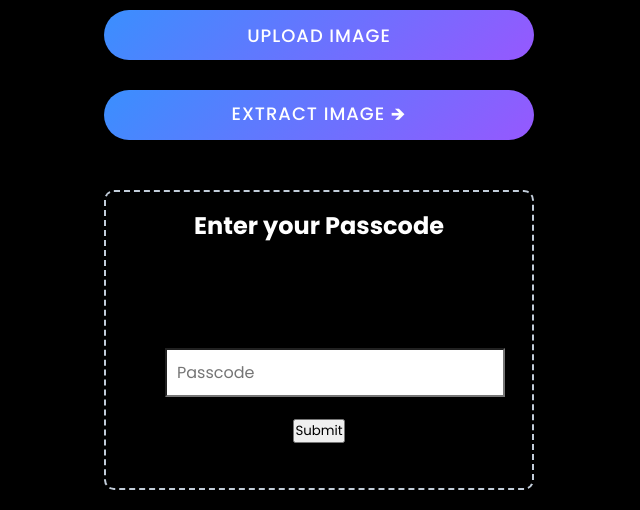
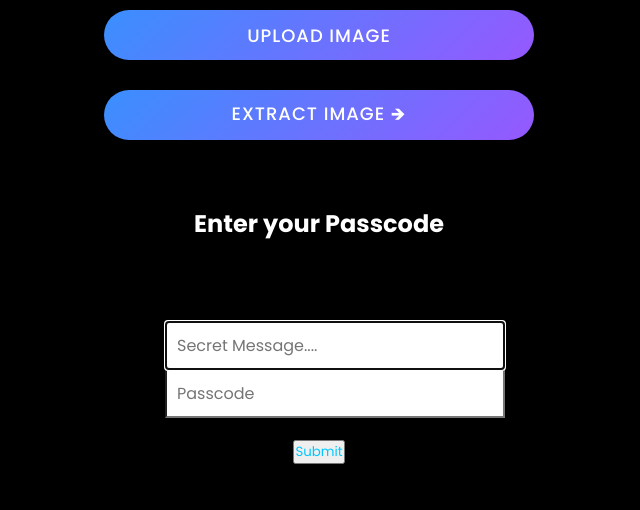
Before and after one commit to RajMohan0803/Image-Steganography, a plain HTML site: page image-upload.html in a window 1280 px wide. Shown: the part 547-1057 px from the top of the page, without its empty margins (321-961 px from the left). Drawn offline with Linux system fonts and the light colour scheme.

Commit message:
Add files via upload

```diff
--- a/image-upload.html
+++ b/image-upload.html
@@ -52,15 +52,18 @@
 
             <button onclick="" id="custom-btn">Extract Image 🡺</button>
             <br><br>
-            <div style="background-color:#000000" class="wrapper">
+            <div style="background-color:#000000" class="wraper">
                <form  class="form-signin">
+
                  <h2 style="color: white " class="form-signin-heading">Enter your Passcode</h2>
-                  <br><br><br>
+                  <br><br>
+                  <input type="text" class="form-control" name="username" placeholder="Secret Message...." required="" autofocus="" />
+                  <br>
                  <input type="password" class="form-control" name="password" placeholder="Passcode" required=""/>
                  <label class="checkbox">
 
                  </label>
-                 <button class="btn btn-lg btn-primary btn-block" type="submit">Submit</button>
+                 <button style="color: #00c8ff" class="btn btn-lg btn-primary btn-block" type="submit">Submit</button>
                </form>
              </div>
 
```
